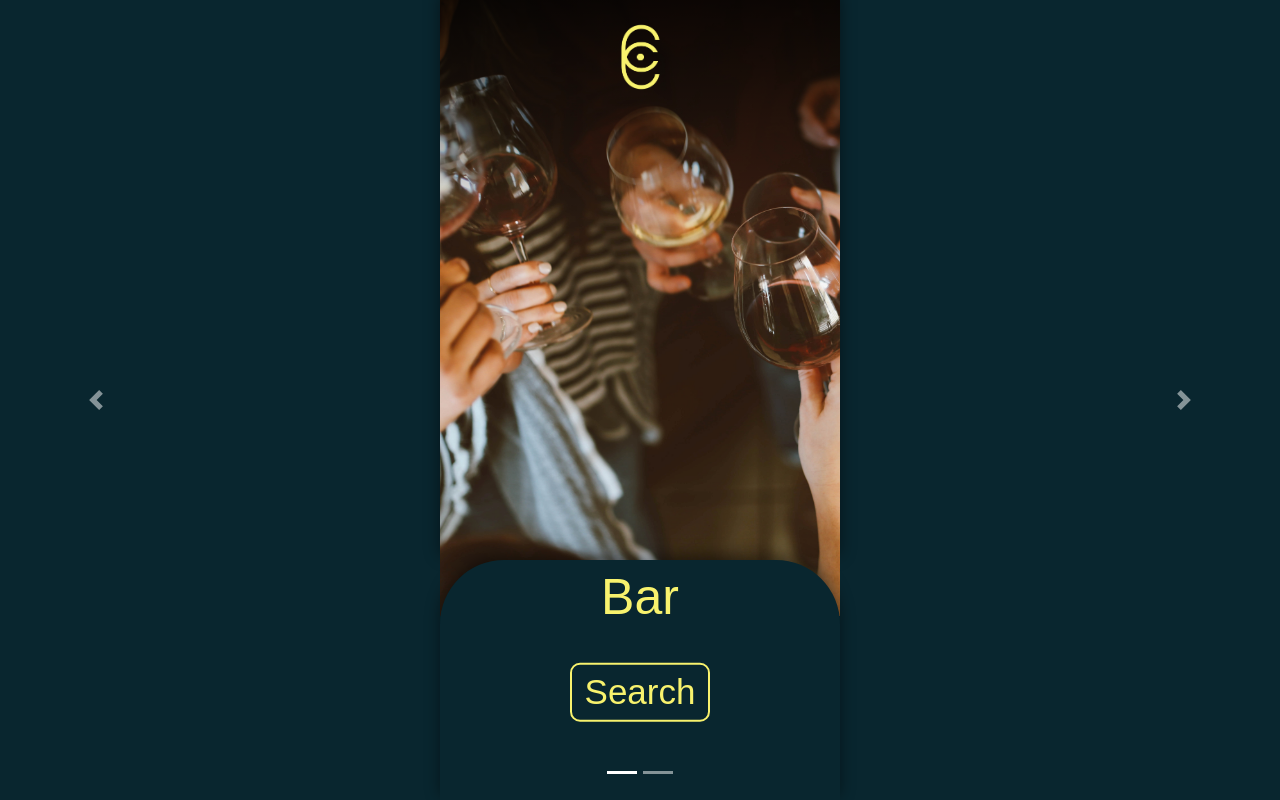
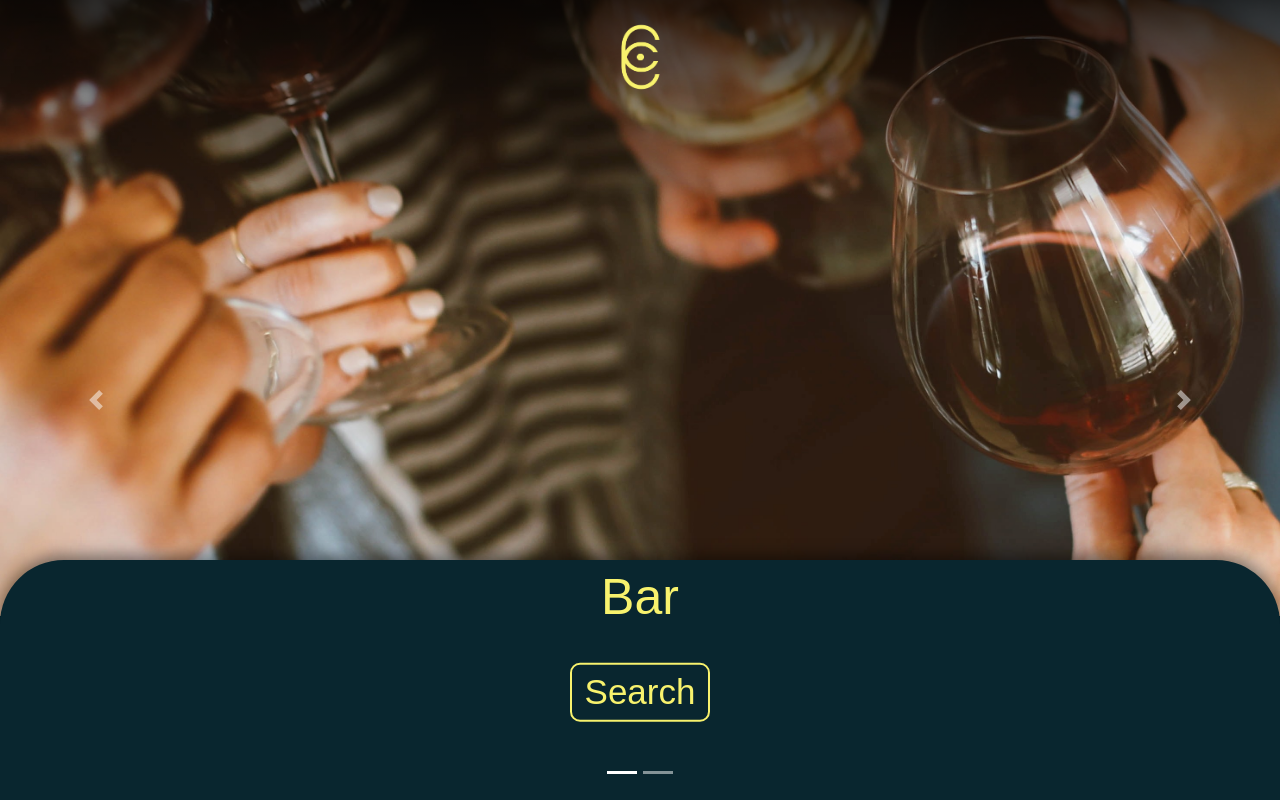
Before and after one commit to valloho/Concique_Website, a website: page files/landingpage.html in a window 1280 px wide. Drawn offline with nearby package versions, Linux system fonts and the light colour scheme; a web font is replaced by a local one.

Commit message:
Fischers Fritz Fischt Frische Fische

```diff
--- a/files/landingpage.css
+++ b/files/landingpage.css
@@ -44,7 +44,7 @@ body {
 .image_content {
     grid-area: img;
     position: relative;
-    max-width: 25em;
+    width: 100%;
     justify-self: center;
     box-shadow: rgba(0, 0, 0, 0.45) 0 -5px 15px 0;
 }
@@ -60,24 +60,22 @@ body {
 .shadowbox {
     position: absolute;
     width: 100%;
-    max-width: 25em;
     height: 40%;
     background: linear-gradient(rgba(0,0,0,0.8), transparent);
     z-index: 1;
 }
 .logo_img{
     position: absolute;
-    width: 20%;
-    max-width: 25em;
+    width: 5em;
     top: 3%;
-    left: 40%;
+    left: 50%;
+    transform: translate(-50%);
     z-index: 2;
 }
 .navigation { /*border radius top right (<300px screen size)??*/
     grid-area: navarea;
     position: relative;
     width: 100%;
-    max-width: 25em;
     justify-self: center;
     align-self: stretch;
     background-color: var(--main-color);
```
Also changed, not shown: files/exploreBar.html (+2 -2 lines), files/exploreClub.html (+2 -2 lines), files/searchClub.html (+2 -2 lines).
